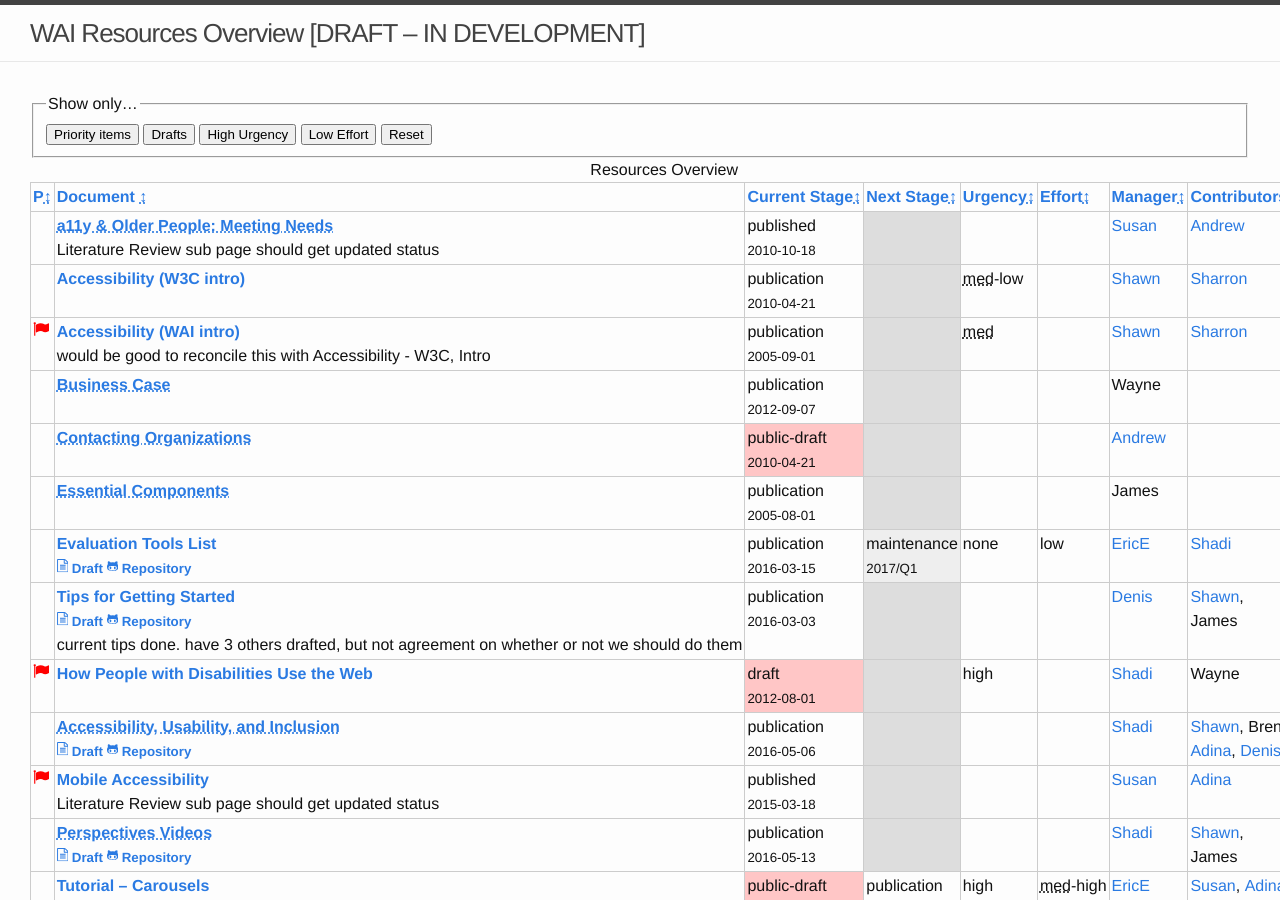
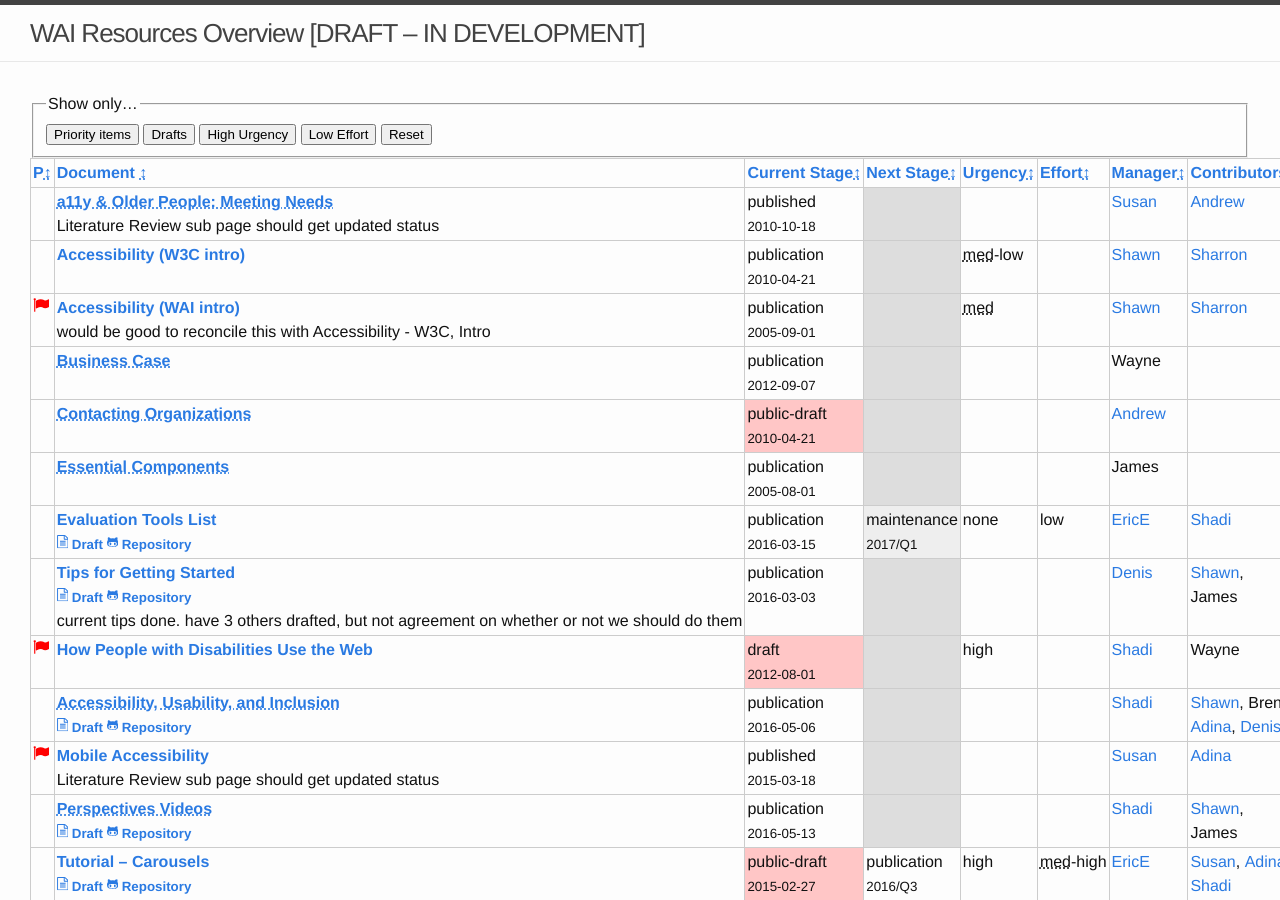
Before and after one commit to w3c/wai-resources, a Jekyll site: the page built from index.html, in a window 1280 px wide and 900 px high. Built offline with Jekyll 4.4.1, drawn with Linux system fonts in a browser that asks for light colours.

Commit message:
Remove Caption
Fixes #5

```diff
--- a/index.html
+++ b/index.html
@@ -28,7 +28,6 @@ layout: default
   </fieldset>
 
   <table class="sortable">
-    <caption>Resources Overview</caption>
     <thead>
       <th aria-label="priority">P</th>
       <th>
```
